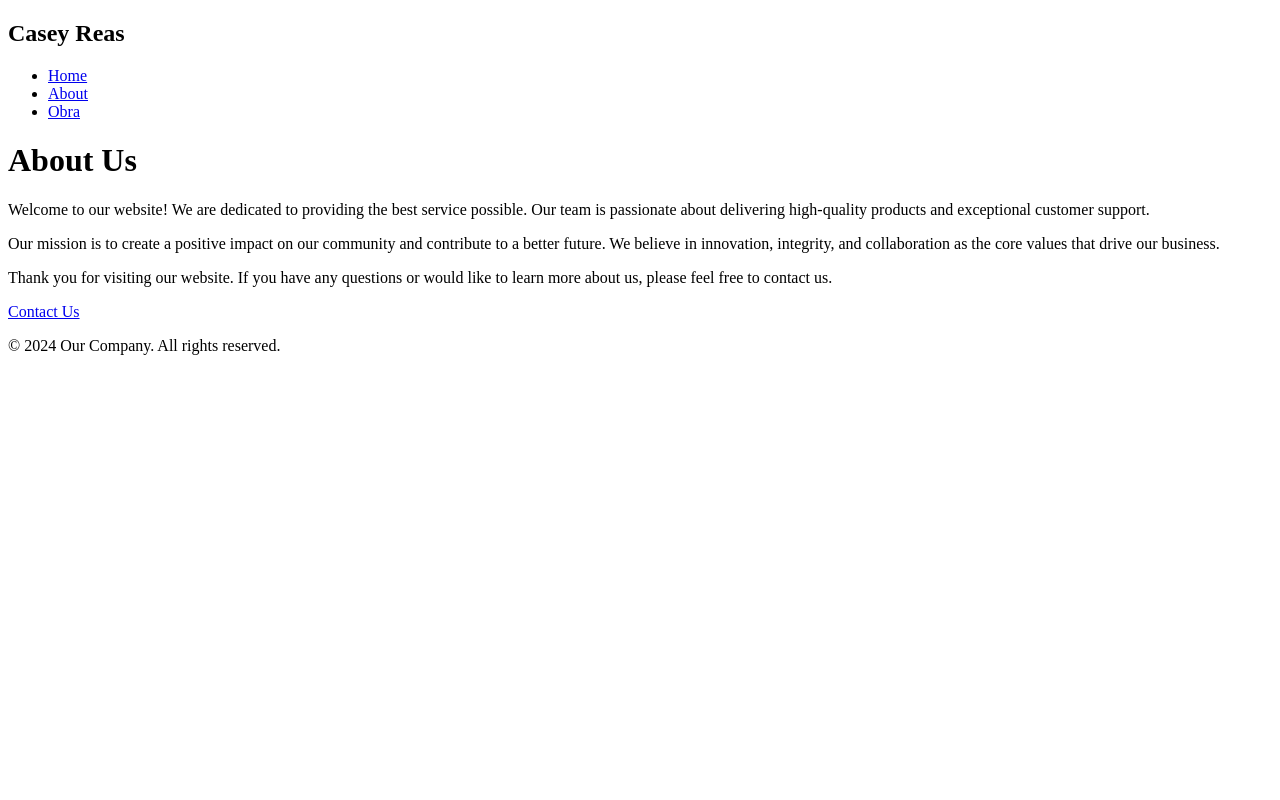
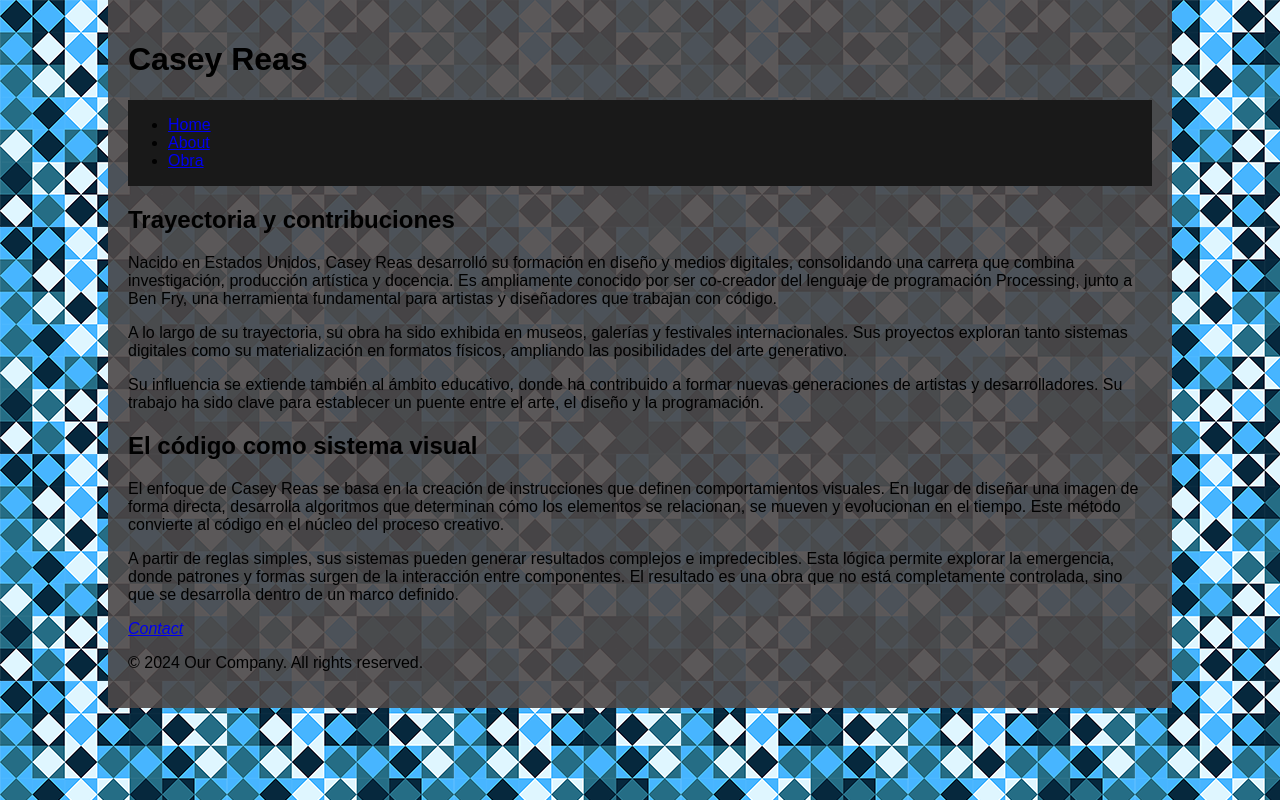
Before and after one commit to lolaurquiaga/primerparcial-ig1-caseyreas, a plain HTML site: page about.html in a window 1280 px wide. Drawn offline with Linux system fonts and the light colour scheme.

Commit message:
Revision estructura
Ahora empezare con los estilos

```diff
--- a/about.html
+++ b/about.html
@@ -3,30 +3,48 @@
 <head>
     <meta charset="UTF-8">
     <meta name="viewport" content="width=device-width, initial-scale=1.0">
+    <link rel="stylesheet" href="css/estilos.css">
     <title>Casey Reas</title>
 </head>
 <body>
     <div class="container">
     <!--Menú de navegación-->
+    <header>
+        <h1>Casey Reas</h1>
         <nav>
-            <h1>Casey Reas</h1>
             <ul>
                 <li><a href="index.html">Home</a></li>
                 <li><a href="about.html">About</a></li>
                 <li><a href="obra.html">Obra</a></li>
             </ul>
         </nav>
+    </header>
     <!--Contenido principal-->
     <main>
-            <h1>About Us</h1>
-            <p>Welcome to our website! We are dedicated to providing the best service possible. Our team is passionate about delivering high-quality products and exceptional customer support.</p>
-            <p>Our mission is to create a positive impact on our community and contribute to a better future. We believe in innovation, integrity, and collaboration as the core values that drive our business.</p>
-            <p>Thank you for visiting our website. If you have any questions or would like to learn more about us, please feel free to contact us.</p>
+        <!-- seccion 1 -->
+        <section>
+            <article>
+                <h2>Trayectoria y contribuciones</h2>
+                <p>Nacido en Estados Unidos, Casey Reas desarrolló su formación en diseño y medios digitales, consolidando una carrera que combina investigación, producción artística y docencia. Es ampliamente conocido por ser co-creador del lenguaje de programación Processing, junto a Ben Fry, una herramienta fundamental para artistas y diseñadores que trabajan con código.</p>
+                <p>A lo largo de su trayectoria, su obra ha sido exhibida en museos, galerías y festivales internacionales. Sus proyectos exploran tanto sistemas digitales como su materialización en formatos físicos, ampliando las posibilidades del arte generativo.</p>
+                <p>Su influencia se extiende también al ámbito educativo, donde ha contribuido a formar nuevas generaciones de artistas y desarrolladores. Su trabajo ha sido clave para establecer un puente entre el arte, el diseño y la programación.</p>
+            </article>
+        </section>
+        <!-- seccion 2 -->
+        <section>
+            <article>
+                <h2>El código como sistema visual</h2>
+                <p>El enfoque de Casey Reas se basa en la creación de instrucciones que definen comportamientos visuales. En lugar de diseñar una imagen de forma directa, desarrolla algoritmos que determinan cómo los elementos se relacionan, se mueven y evolucionan en el tiempo. Este método convierte al código en el núcleo del proceso creativo.</p>
+                <p>A partir de reglas simples, sus sistemas pueden generar resultados complejos e impredecibles. Esta lógica permite explorar la emergencia, donde patrones y formas surgen de la interacción entre componentes. El resultado es una obra que no está completamente controlada, sino que se desarrolla dentro de un marco definido.</p>
+            </article>
+        </section>
+    </main>
 
-        </main>
     <!--Pie de página-->
     <footer>
-            <a href="mailto:casey@artedigital.com">Contact Us</a>
+            <address>
+                <a href="mailto:casey@artedigital.com">Contact</a>
+            </address>
             <p>&copy; 2024 Our Company. All rights reserved.</p>
     </footer>
     </div>
--- /dev/null
+++ b/css/estilos.css
@@ -0,0 +1,23 @@
+/*Estilos para la página de Casey Reas*/
+
+/*Estilos generales*/
+body {
+    font-family: Arial, sans-serif;
+    font-color: #ffffff;
+    margin: 0;
+    padding: 0;
+    background-image: url('../img/fondo.png');
+    background-repeat: repeat;
+}
+.container {
+    width: 80%;
+    margin: 0 auto;
+    background-color: rgba(77, 71, 71, 0.9);
+    padding: 20px;
+}
+
+/*Estilos para el menu de navegación*/
+nav {
+    background-color: #191919;
+    overflow: hidden;
+}
```
Also changed, not shown: index.html (+11 -2 lines), obra.html (+8 -5 lines). Lines whose indentation alone changed are shown as unchanged.
